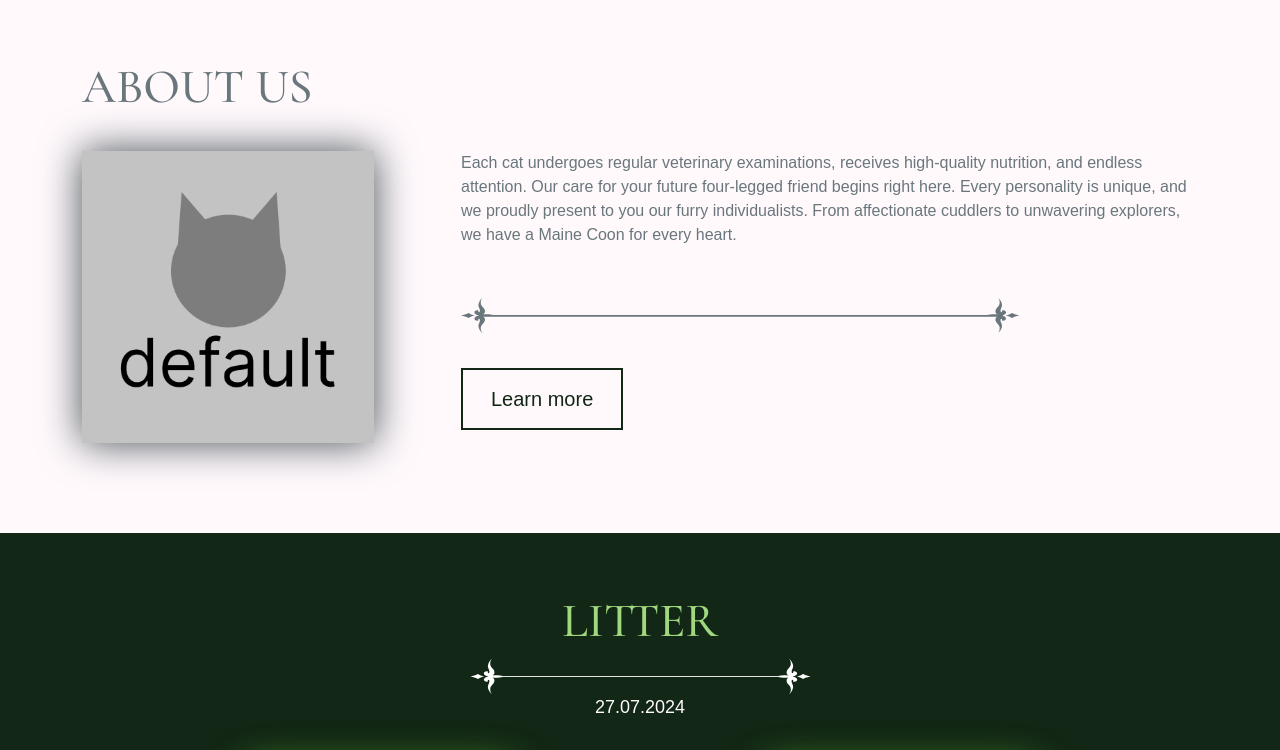
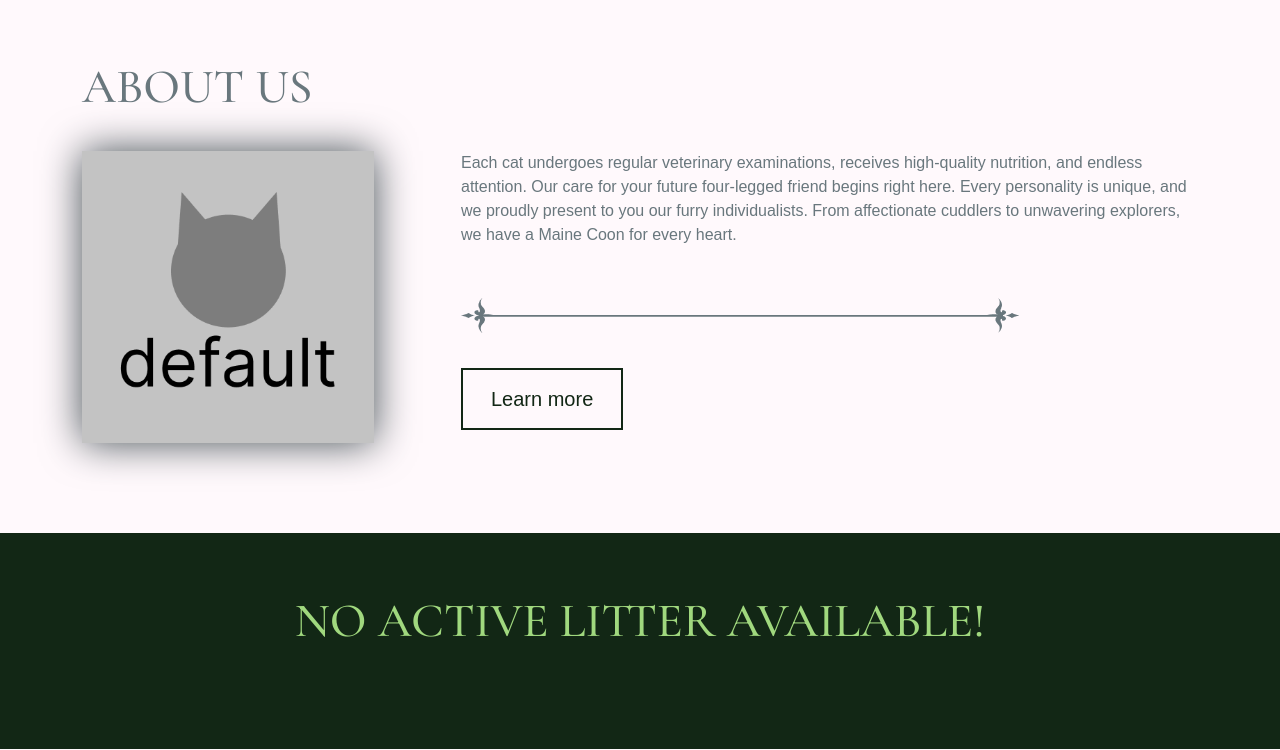
Before and after one commit to SofiyaShunkinaa/Grande-linci, a Symfony app: template templates/home/index.html.twig in a window 1280 px wide. Shown: the part 1547-2297 px from the top of the page. Run offline with Twig, Linux system fonts and the light colour scheme; the template is opened without the code that fills it, so the values that code supplies are empty; form fields are guessed from the names that the template uses; some libraries are stand-ins or nearby versions; some web fonts are replaced.

Commit message:
add friendly exception in template

```diff
--- a/templates/home/index.html.twig
+++ b/templates/home/index.html.twig
@@ -60,8 +60,10 @@ Every personality is unique, and we proudly present to you our furry individuali
     </div>
 </div>
 
+
 <div class="section section-green container-fluid litter" id="litter-section">
     <div class="container d-flex flex-column align-items-center justify-content-center">
+    {% if litter is not null %}
         <div class="title d-flex flex-column align-items-center justify-content-center">
             <h2>LITTER {{ litter.name }}</h2>
             <img src="{{ asset('img/arrow/simple-arrow.png') }}" alt="arrow">
@@ -103,8 +105,14 @@ Every personality is unique, and we proudly present to you our furry individuali
                 </div>
             </div>
         {% endfor %}
+        {% else %}
+            <h2>No active litter available!</h2>
+        {% endif %}
     </div>
 </div>
+
+
+
 
 <div class="section section-white">
     <div class="container">
```
